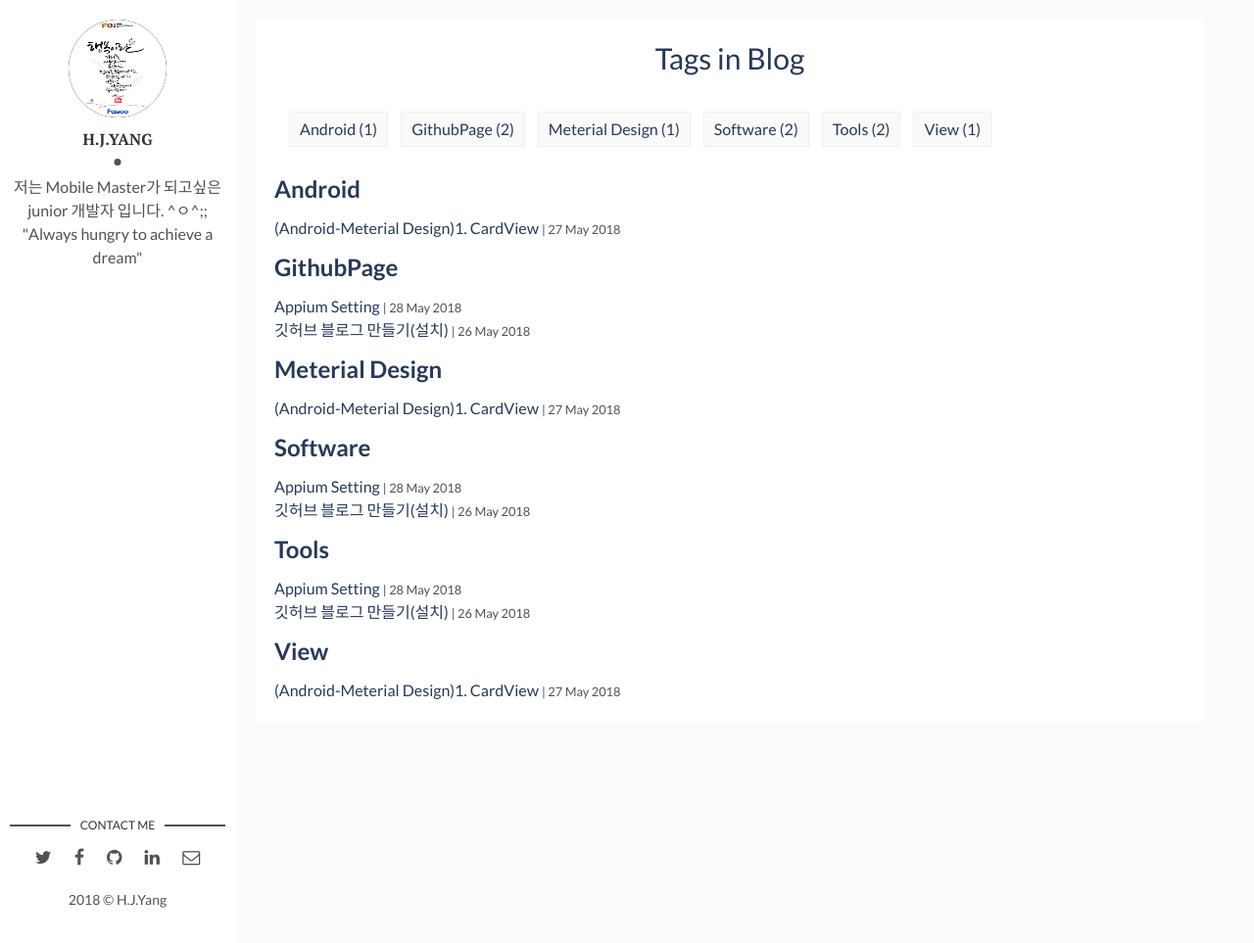
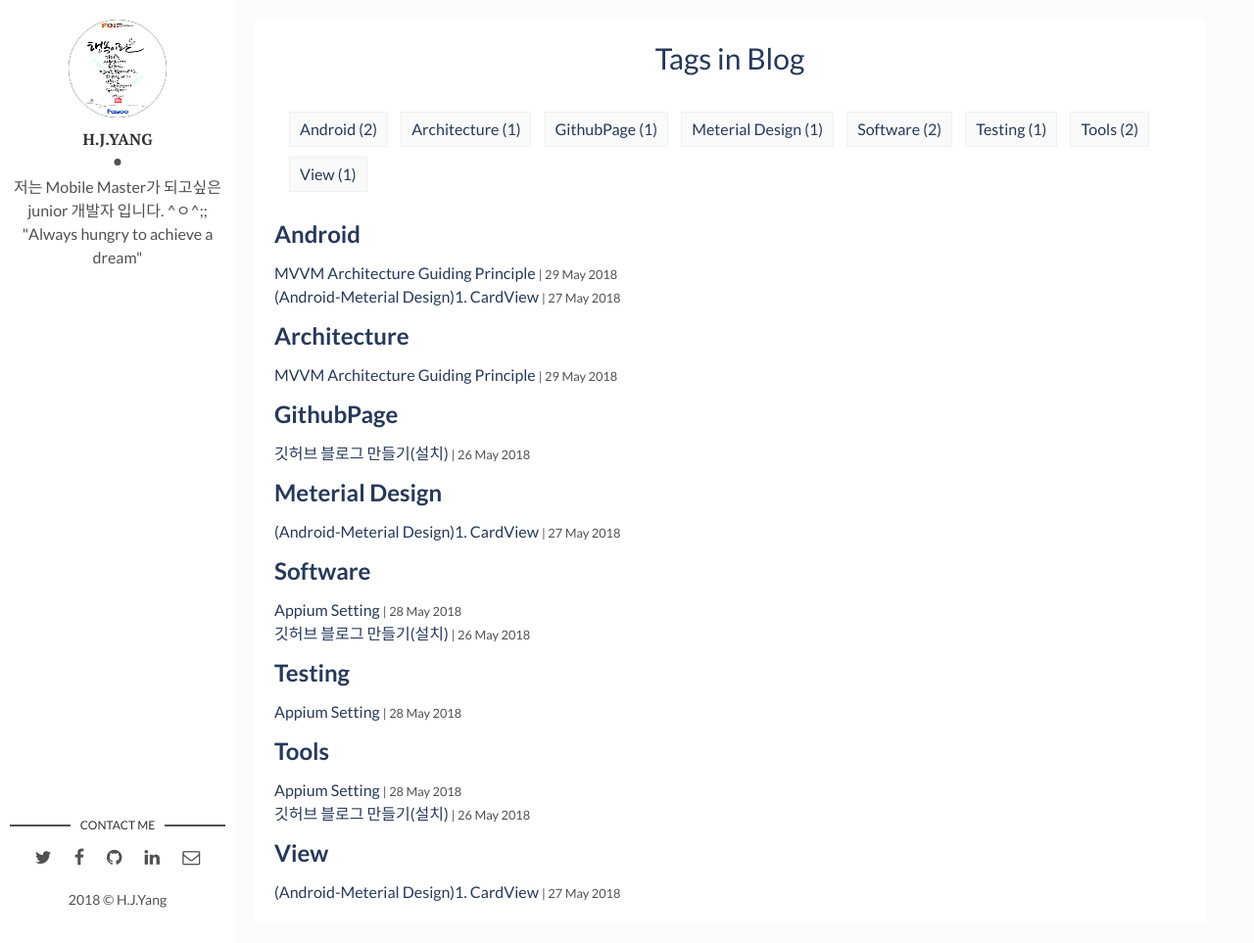
Before and after one commit to youngyhj92/youngyhj92.github.io, a Jekyll site: the page built from tags.html, in a window 1280 px wide and 963 px high. Shown: the whole window at 98% size. Built offline with Jekyll 4.4.1, drawn with Linux system fonts in a browser that asks for light colours; part of the change alters nothing that is shown.

Commit message:
mvvm architecture

```diff
--- a/_posts/2018-05-28-appiumSetting.markdown
+++ b/_posts/2018-05-28-appiumSetting.markdown
@@ -4,7 +4,7 @@ title: Appium Setting
 date: 2018-05-28 13:00:00 +0900
 description: This is How to setup the github blog page # Add post description (optional)
 img: # Add image post (optional)
-tags: [Tools, Software, GithubPage] # add tag
+tags: [Tools, Software, Testing] # add tag
 ---
 
 ##Appium  설치
--- /dev/null
+++ b/_posts/2018-05-29-mvvm-architecture-guiding-principle.markdown
@@ -0,0 +1,38 @@
+---
+layout: post
+title: MVVM Architecture Guiding Principle
+date: 2018-05-29 13:00:00 +0900
+description: This is How to setup the github blog page # Add post description (optional)
+img: # Add image post (optional)
+tags: [Architecture, Android] # add tag
+---
+
+[본문][page]
+
+[page]: https://developer.android.com/jetpack/docs/guide
+
+## mvvm 가이드 원칙
+
+프로그램을 만드는데 있어서 창의적이게 만들어야 하지만 exception이 없어야 한다. 여러 activity들과 Fragment 들과 remote data, persisting locally data 등이 여러 시나리오에서 communicatoin 하는 여러 방법들이 있다. 그렇기에 이 Guide principle은 무조건 따라야 하는 것은 아니지만 경험에 의하여 볼 때, 장기적으로 코드들을 더욱 robust(조직적으로 탄탄한)하고, 테스트가 용이하며, 유지 보수가 잘 이루어질 것이다.
+
+### 1. Menifest에 정의한 The Entry Point ( Activity, services, broadcast Receivers 둥)은 data Source가 아니다.
+대신 이들은 the subset of data(주제에 직접적으로 연관된 data)로 조직화 해야 한다. 왜냐하면 각각의 App Component들은 사용자와 기기간의 interaction에 의지하고 있는 짧은 생명주기를 가지고 있다. 게다가 개발자들은 그 짧은 생명 주기 동안에만 사용하는 데이터를 원하지 않는다.
+
+### 2. 개발자의 앱에 다양한 모듈간의 책임 범위를 명확하게 정의하여 만들어야 한다.
+에를 들어, 네트워크의 데이터를 로드하는 코드들을 여러 클래스 또는 패키지에 중복적으로 삽입하지 말아야 한다.(Boilerplate code)
+이와 비슷하게, 연관되지 않는 것들을 억지로 껴넣으려 하지 마라. 에를 들면 data caching(데이터 캐싱 - 데이터 숨기기) , data binding을 같은 클래스에서 만들지 마라.
+
+### 3. 각각의 모듈을 최대한 적게 노출시켜라
+하나의 모듈에서 내부 구현 세부 사항을 노출하는 바로가기를 만들지 말아야 한다. 개발자는 짧은 주기에서 짧은 시간을 얻을지 모르지만 코드를 확장하는 과정에서 기술적으로 많은 시간을 소요해야 할 것이다.
+
+### 4. 모듈들간의 상호작용을 정의하는만큼 어떻게 각각의 모듈들을 독립된 상황에서 테스트가 가능하게 만들 것인지 생각해야 한다.
+예를들면 네트워크에서 데이터를 fetch(가져오다) 하기 위해 잘 정의된 API를 사용하는 것은 local DB에 있는 data를 유지하는 모듈을 테스트하기 쉽다. 대신에 만약 개발자가 두개의 모듈을 하나의 공간에서 섞는다면, 또는 개발자의 전체 코드 base를 분산시켜 테스르를 하기에 불간할 수 있다.
+
+### 5. 개발자 앱의 핵심은 나머지 부분에서 눈에 띄는 점들이다.
+반복적인 코드를 변화시키거나 또는 같은 boilerplate code를 반복적으로 사용하는데 시간을 소비하지 마라. 대신에 개발자의 엠에 유니크한 부분을 만드는데 에너지를 집중하고, 안드로이드 아키텍처 컴포넌트와 boilerplate code를 반복적으로 사용하게 해주는 추천 라이브러리 핸들러를 사용해라.
+
+###6. 개발자의 앱이 오프라인 모드에서도 사용할 수 있도록 가능한 관련성이 높고 신선한 데이터를 유지해야 한다.
+개발자가 지속적이고 빠른 연결성을 즐겨할 때, 사용자는 아닐지도 모른다.
+
+###7. 개발자의 repository는 하나의 데이터 소스가 하나의 진실된 소스로서 디자인 될 수 있도록 해야 한다.
+개발자의 앱이 데이터의 한 부분에 언제든지 접근할 수 있도록 항상 진실된 하나의 소스에서 비롯되어야 한다.
```
